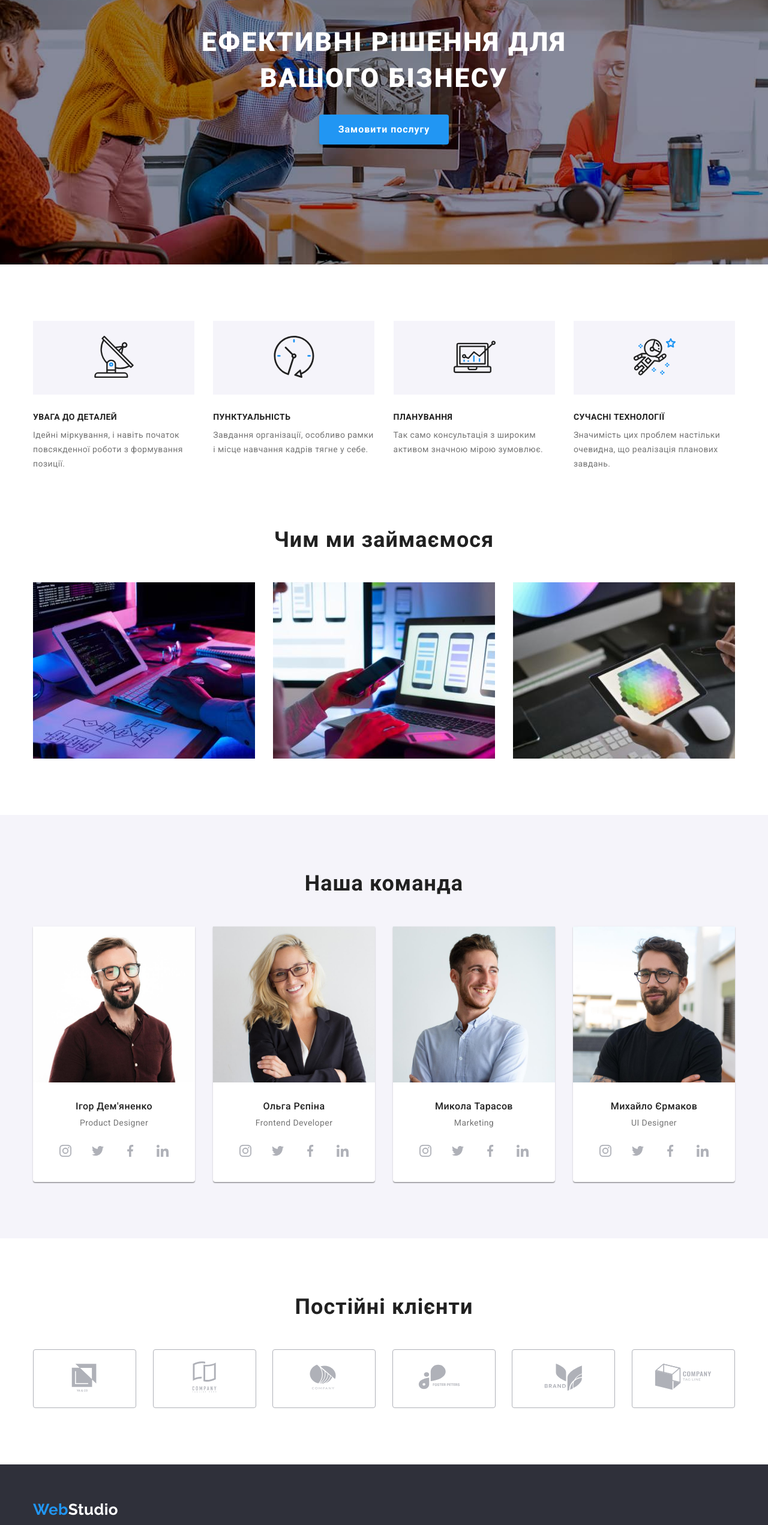
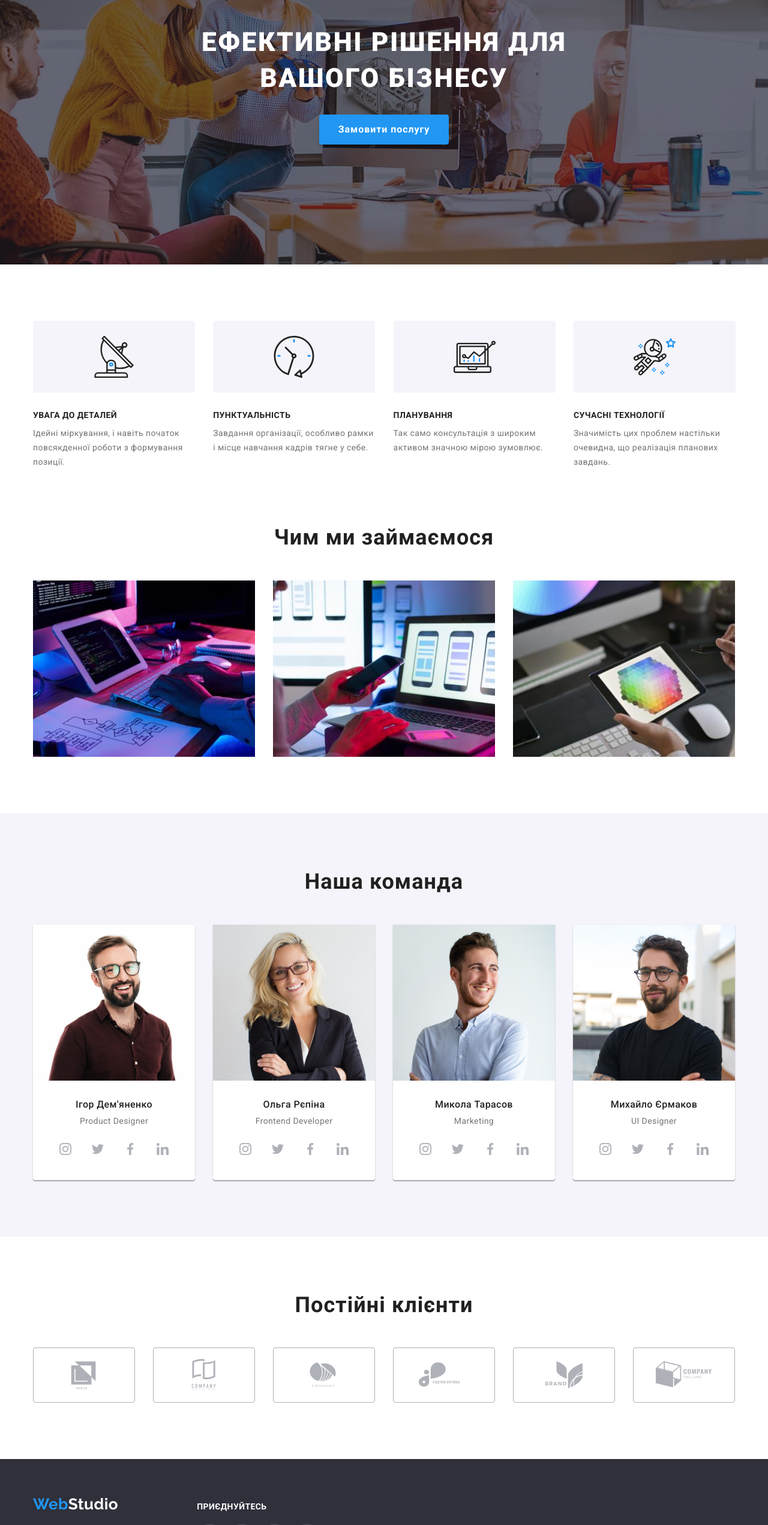
Before and after one commit to MariaPetrukhnova/goit-markup-hw-05, a plain HTML site: page index.html in a window 1280 px wide. Shown: the part 240-2783 px from the top of the page at 60% size. Drawn offline with nearby package versions, Linux system fonts and the light colour scheme.

Commit message:
Add corrections from hw4

```diff
--- a/css/main.css
+++ b/css/main.css
@@ -24,7 +24,6 @@ body {
     background-color: var(--white-color);
     font-size: 14px;
     letter-spacing: 0.03em;
-    box-sizing: border-box;
 }
 
 h1, h2, h3, h4, h5, h6, p, ul {
@@ -60,7 +59,6 @@ img {
 }
 
 .page-header{
-
     border-bottom: 1px solid
      var(--header-line);
     padding: 24px 0 25px;
@@ -151,11 +149,14 @@ img {
 }
 
 .hero {
-    background-image: url(../images/hero-bcg.jpg),
-    linear-gradient(var(--hero-overlay), var(--hero-overlay));
+    background-image: linear-gradient(var(--hero-overlay), var(--hero-overlay)),
+    url(../images/hero-bcg.jpg);
     background-position: center;
     background-repeat: no-repeat;
     padding: 200px 0;
+    max-width: 1600px;
+    margin-left: auto;
+    margin-right: auto;
 }
 
 .hero .container {
@@ -238,8 +239,13 @@ img {
 }
 
 .features-bcg{
+    display: flex;
+    align-items: center;
+    justify-content: center;
+    width: 270px;
+    height: 120px;
     background-color: var(--secondary-bcg);
-    padding: 25px 100px;
+    border-radius: 4px;
 }
 
 .features-title {
@@ -329,11 +335,19 @@ img {
     justify-content: space-between;
 }
 
+.clients-item {
+    width: 170px;
+    height: 92px;
+}
+
 .clients-link {
-    padding: 16px 32px;
+    width: 100%;
+    height: 100%;
+    display: flex;
+    align-items: center;
+    justify-content: center;
     border: 1px solid var(--logo-icons);
     border-radius: 4px;
-    display: block;
 
     transition: border-color 250ms cubic-bezier(0.4, 0, 0.2, 1);
 }
@@ -360,6 +374,7 @@ img {
 
 .page-footer .container {
     display: flex;
+    align-items: baseline;
 }
 
 .page-footer .logo {
@@ -392,9 +407,6 @@ img {
 
 .adr-block {
     margin-right: 70px;
-}
-.join-block {
-    margin-top: 72px;
 }
 
 .join-block .social-item:not(:last-child) {
@@ -476,11 +488,16 @@ img {
     margin-bottom: 0;
 }
 
-.cards-item:hover {
+.cards-item .link {
+    display: block;
+}
+
+.cards-item .link:hover,
+.cards-item .link:focus {
     box-shadow: 0px 1px 1px rgba(0, 0, 0, 0.12), 0px 4px 4px rgba(0, 0, 0, 0.06), 1px 4px 6px rgba(0, 0, 0, 0.16);
 }
 
-.cards-item:hover .cards-overlay {
+.cards-item .link:hover .cards-overlay {
     position: absolute;
     transform: translateY(0);
 }
--- a/index.html
+++ b/index.html
@@ -333,7 +333,7 @@
                     </address>
                 </div>
                 <div class="join-block">
-                    <h2 class="join-title">Приєднуйтесь</h2>
+                    <p class="join-title">Приєднуйтесь</p>
                     <ul class="flex-block">
                         <li class="social-item">
                             <a href="" class="social-link">
```
Also changed, not shown: portfolio.html (+1 -1 lines).
